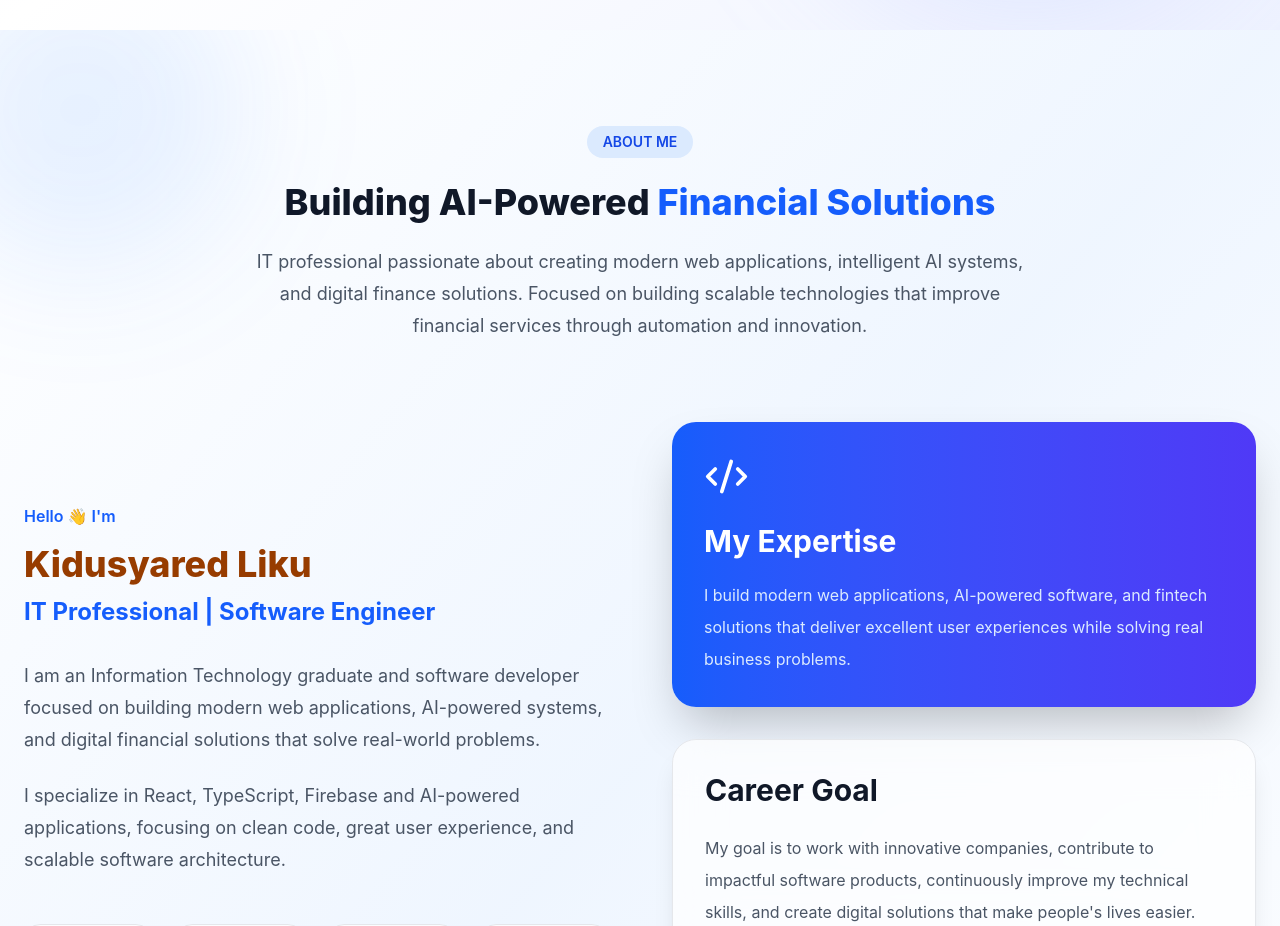
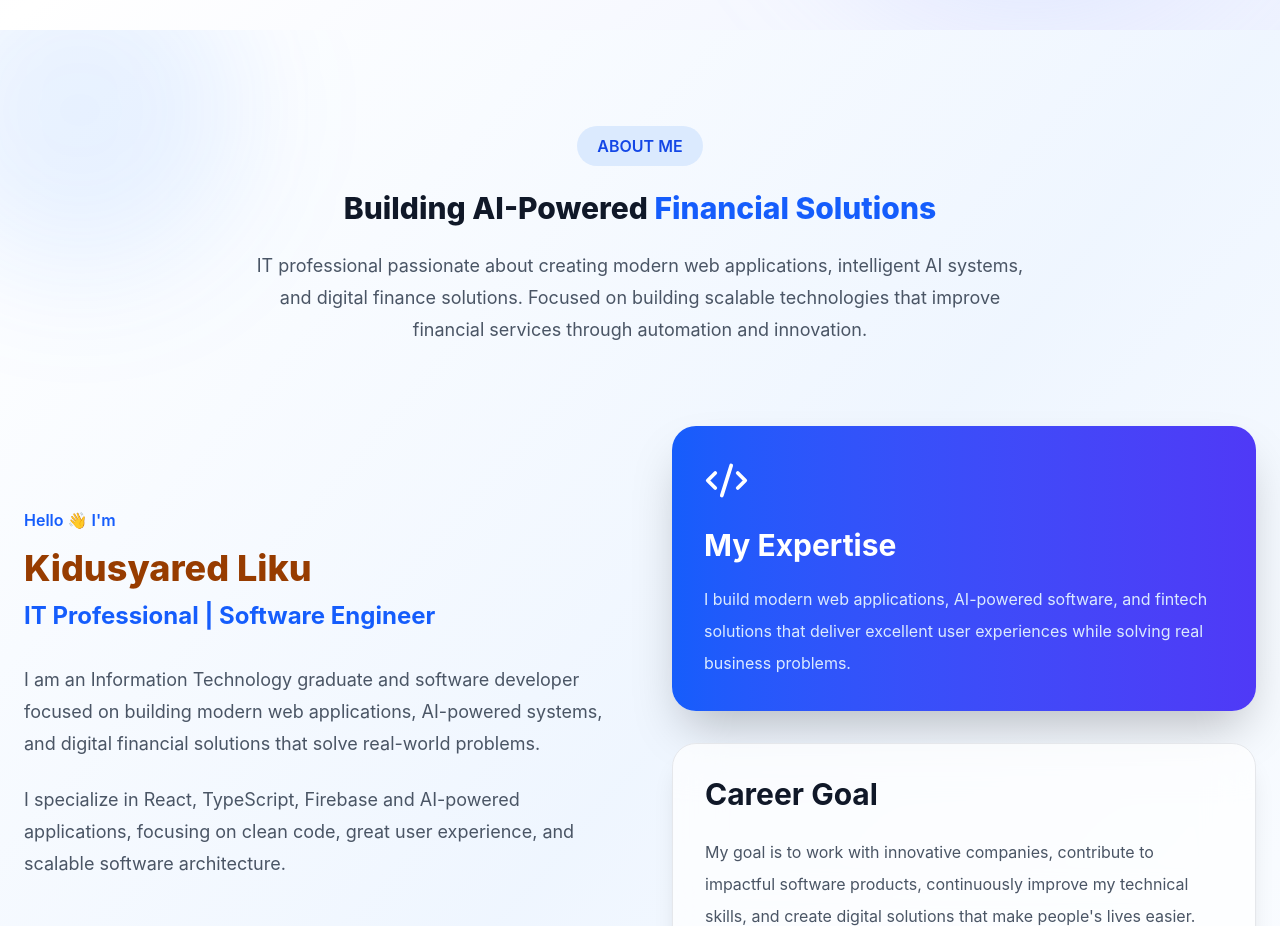
Before and after one commit to Kidu121/kidusyared-portfolio, a React (Vite) app: page / in a window 1280 px wide. Shown: the part 960-1886 px from the top of the page. Built offline with nearby package versions, Linux system fonts and the light colour scheme.

Commit message:
fix update

```diff
--- a/src/components/About.tsx
+++ b/src/components/About.tsx
@@ -93,15 +93,15 @@ export default function About() {
           <span
   className="
   inline-block
-            px-4
-            py-1.5
+  px-5
+  py-2
   rounded-full
   bg-blue-100
   dark:bg-blue-900/30
   text-blue-700
   dark:text-blue-400
   font-semibold
-            text-sm
+  text-base
   "
 >
   ABOUT ME
@@ -112,8 +112,8 @@ export default function About() {
   <h2
   className="
   mt-6
-  text-3xl
-  md:text-4xl
+  text-2xl
+  md:text-3xl
   font-extrabold
   text-gray-900
   dark:text-white
```
Lines whose indentation alone changed are shown as unchanged.
